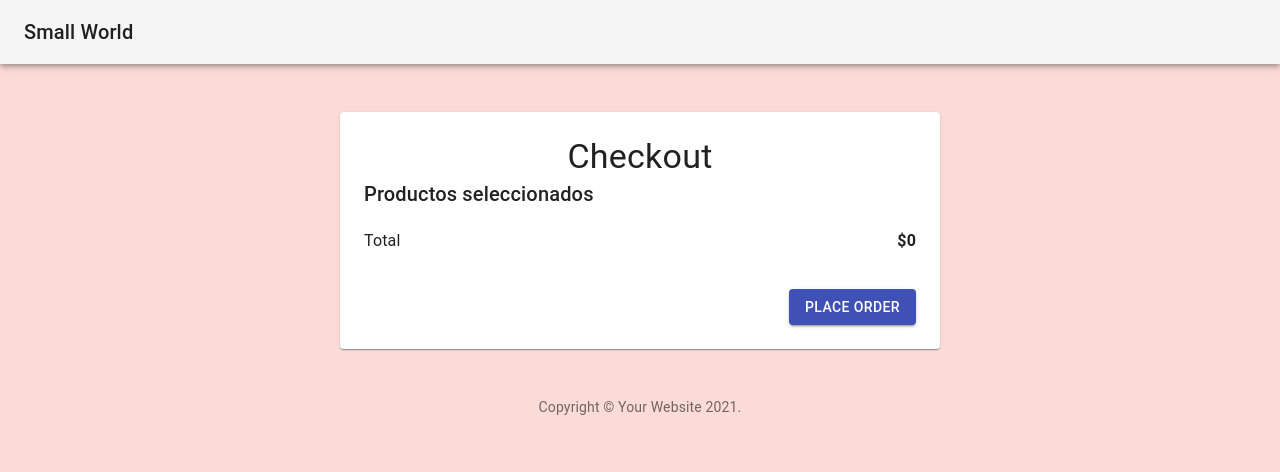
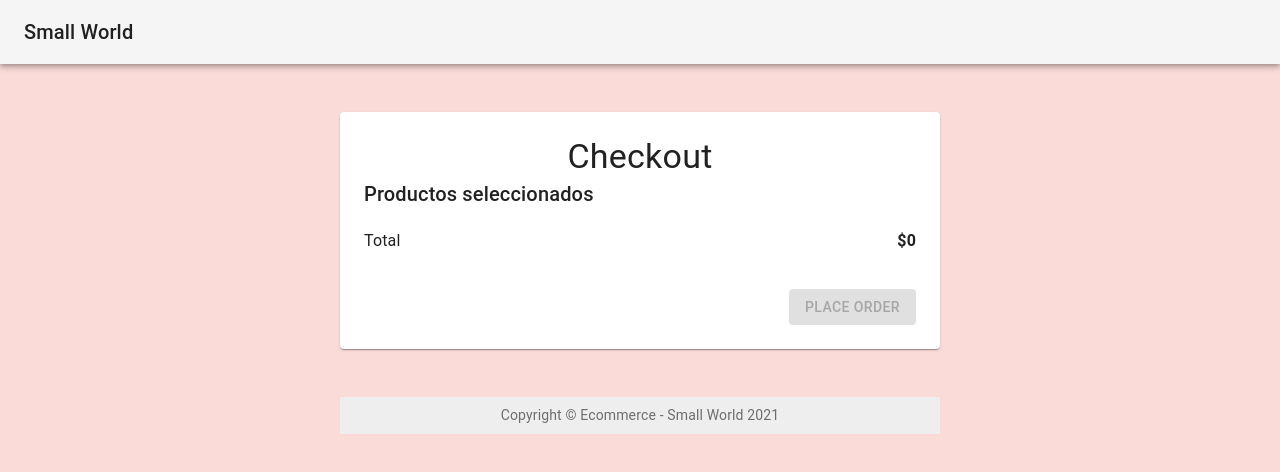
Before and after one commit to taosoft/ecommerce-child-clothes, a React (Create React App) app: page /cart in a window 1280 px wide. Shown: the top 472 px of the page. Built offline with nearby package versions, Linux system fonts and the light colour scheme; what react-swipeable-views-utils would draw is missing.

Commit message:
Bugs solved

```diff
--- a/src/Components/Cart/Checkout.js
+++ b/src/Components/Cart/Checkout.js
@@ -5,7 +5,6 @@ import AppBar from '@material-ui/core/AppBar';
 import Toolbar from '@material-ui/core/Toolbar';
 import Paper from '@material-ui/core/Paper';
 import Button from '@material-ui/core/Button';
-import Link from '@material-ui/core/Link';
 import Typography from '@material-ui/core/Typography';
 import Review from './Review';
 import { useDispatch, useSelector } from 'react-redux';
@@ -13,19 +12,7 @@ import { updateProductStockSuccess } from '../../app/stores/stockSlice';
 import { selectCartProducts } from '../../app/stores/cartSlice';
 import { addSale } from '../../app/stores/salesSlice';
 import { selectLoggedUser } from '../../app/stores/authSlice';
-
-function Copyright() {
-  return (
-    <Typography variant="body2" color="textSecondary" align="center">
-      {'Copyright © '}
-      <Link color="inherit" href="https://material-ui.com/">
-        Your Website
-      </Link>{' '}
-      {new Date().getFullYear()}
-      {'.'}
-    </Typography>
-  );
-}
+import Footer from '../LandingPage/Footer';
 
 const useStyles = makeStyles((theme) => ({
   appBar: {
@@ -138,6 +125,7 @@ export default function Checkout() {
                     color="primary"
                     onClick={handleNext}
                     className={classes.button}
+                    disabled={cartProducts.length === 0}
                   >
                     {activeStep === steps.length - 1 ? 'Place order' : 'Next'}
                   </Button>
@@ -146,7 +134,7 @@ export default function Checkout() {
             )}
           </React.Fragment>
         </Paper>
-        <Copyright />
+        <Footer />
       </main>
     </React.Fragment>
   );
--- a/src/Components/Cart/Review.js
+++ b/src/Components/Cart/Review.js
@@ -32,14 +32,14 @@ export default function Review() {
         {products.map((product) => (
           <ListItem className={classes.listItem} key={product.product.id}>
             <ListItemText primary={product.product.title} secondary={product.product.description} />
-            <Typography variant="body2">${product.product.price}</Typography>
+            <Typography variant="body2">{product.quantity} x ${product.product.price} = ${product.product.price}</Typography>
           </ListItem>
         ))}
         <ListItem className={classes.listItem}>
           <ListItemText primary="Total" />
           <Typography variant="subtitle1" className={classes.total}>
             ${products.length > 0 ?
-            products.map( product => product.product.price)?.reduce((a,b) => a + b).toFixed(2) :
+            products.map( product => product.product.price * product.quantity)?.reduce((a,b) => a + b).toFixed(2) :
             0}
           </Typography>
         </ListItem>
--- a/src/Components/Dashboard/AddProduct.js
+++ b/src/Components/Dashboard/AddProduct.js
@@ -86,7 +86,7 @@ export default function AddProduct() {
     return (
       <div className={classes.root}>
           <CssBaseline />
-          <Header showSearchBar={false}/>
+          <Header showSearchBar={false} showCartBadge={false}/>
           <main className={classes.layout}>
             <Paper className={classes.paper}>
               <Typography component="h1" variant="h4" align="center">
--- a/src/Components/LandingPage/Header.jsx
+++ b/src/Components/LandingPage/Header.jsx
@@ -84,7 +84,7 @@ const useStyles = makeStyles((theme) => ({
   },
 }));
 
-export default function Header({ showSearchBar = true }) {
+export default function Header({ showSearchBar = true, showCartBadge = true }) {
   const classes = useStyles();
   const isLoggedIn = useSelector(selectIsLogged);
   const cartCount = useSelector(selectCartCount);
@@ -193,7 +193,7 @@ export default function Header({ showSearchBar = true }) {
             <div className={classes.title}>
               Small World
             </div>
-            <CardBadge badgeContent={cartCount} redirectToCart={redirectToCart}/>
+            {showCartBadge && (<CardBadge badgeContent={cartCount} redirectToCart={redirectToCart}/>)}
             {
               showSearchBar && (
                 <div className={classes.search}>
--- a/src/Components/ProductList/ProductGrid.js
+++ b/src/Components/ProductList/ProductGrid.js
@@ -10,11 +10,12 @@ import { Redirect } from 'react-router-dom';
 import ControlledOpenSelect from './MenuFiltrado';
 import { useDispatch, useSelector } from 'react-redux';
 import { loadStockProducts, selectStock } from '../../app/stores/stockSlice';
-import { addCartProduct } from '../../app/stores/cartSlice';
+import { addCartProduct, selectCartProducts, updateCartProductSuccess } from '../../app/stores/cartSlice';
 
 export default function ProductGrid(){
     const [redirect, setRedirect] = useState(null)
     const products = [...useSelector(selectStock)];
+    const cartProducts = useSelector(selectCartProducts);
     const [estado, setEstado] = useState(2); // default: < to >
 
     const dispatch = useDispatch();
@@ -24,11 +25,19 @@ export default function ProductGrid(){
     },[dispatch])
 
     const addProductToCart = (product) => {
+        let cartProduct = cartProducts.find(cartProduct => cartProduct.product?.id === product?.product.id);
         const newCartProduct = {
-          product: product.product,
+          product: product?.product,
           quantity: 1
         };
-        dispatch(addCartProduct(newCartProduct));
+        if(cartProduct === undefined) {
+          dispatch(addCartProduct(newCartProduct))
+        }
+        else {
+          newCartProduct.quantity = product && (newCartProduct.quantity + cartProduct.quantity) >  product?.quantity ?
+            product?.quantity : newCartProduct.quantity + cartProduct.quantity
+          dispatch(updateCartProductSuccess(newCartProduct));
+        }
     }
 
     if(redirect !== null) {
--- a/src/Components/ProductList/SingleProduct.tsx
+++ b/src/Components/ProductList/SingleProduct.tsx
@@ -11,7 +11,7 @@ import Container from '@material-ui/core/Container';
 import Button from '@material-ui/core/Button';
 import Icon from '@material-ui/core/Icon';
 import { loadStockProducts, selectStock } from '../../app/stores/stockSlice';
-import { addCartProduct } from '../../app/stores/cartSlice';
+import { addCartProduct, selectCartProducts, updateCartProductSuccess } from '../../app/stores/cartSlice';
 import { useSelector, useDispatch } from 'react-redux';
 import CartProduct from '../../models/cartProduct';
 
@@ -40,6 +40,7 @@ function SingleProduct(props: any) {
     const stockProducts = useSelector(selectStock);
     const product = stockProducts.find(product => product.product.id === props.match.params.id);
     const stock = product?.quantity;
+    const cartProducts = useSelector(selectCartProducts);
 
     const dispatch = useDispatch();
 
@@ -48,11 +49,18 @@ function SingleProduct(props: any) {
     },[dispatch])
 
     const addProductToCart = () => {
+      let cartProduct = cartProducts.find(cartProduct => cartProduct.product?.id === product?.product.id);
       const newCartProduct: CartProduct = {
         product: product?.product,
         quantity: count
       };
-      dispatch(addCartProduct(newCartProduct));
+      if(cartProduct === undefined) {
+        dispatch(addCartProduct(newCartProduct))
+      }
+      else {
+        newCartProduct.quantity = product && (newCartProduct.quantity + cartProduct.quantity) >  product?.quantity ? product?.quantity : newCartProduct.quantity + cartProduct.quantity
+        dispatch(updateCartProductSuccess(newCartProduct));
+      }
     }
 
     return (
@@ -83,8 +91,7 @@ function SingleProduct(props: any) {
                     <Button onClick={() => stock && count < stock ? setCount(count + 1) : stock }>
                       <Icon color="primary" fontSize="small" >add_circle</Icon>
                     </Button>
-                    Stock Disponible
-                    <span>{stock}</span>
+                    Stock Disponible {stock}
                   </div>
                 </Typography>
               </div>
--- a/src/app/stores/cartSlice.ts
+++ b/src/app/stores/cartSlice.ts
@@ -19,11 +19,16 @@ export const cartSlice = createSlice({
     },
     clearCart: (state) => {
       state.products = [];
-    }
+    },
+    updateCartProductSuccess: (state, action:PayloadAction<CartProduct>) => {
+      let cartProduct = state.products.find(product => product.product?.id === action.payload.product?.id);
+      cartProduct!.quantity = action.payload.quantity;
+      //Revisar
+    },
   },
 });
 
-export const { addCartProduct } = cartSlice.actions;
+export const { addCartProduct, clearCart, updateCartProductSuccess } = cartSlice.actions;
 
 export const selectCartCount = (state: RootState) => state.cart.products.length;
 export const selectCartProducts = (state: RootState) => state.cart.products;
```
